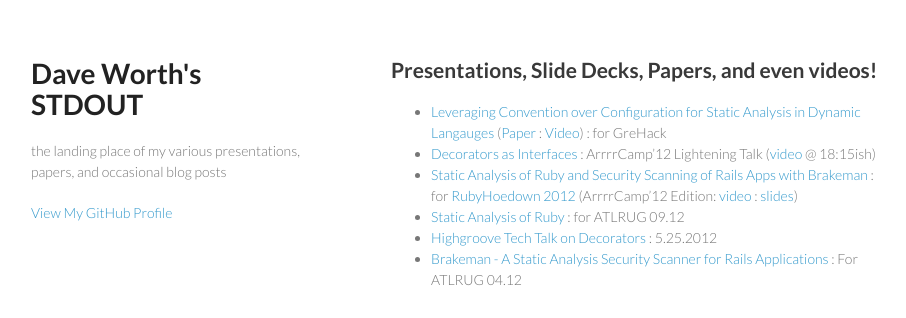
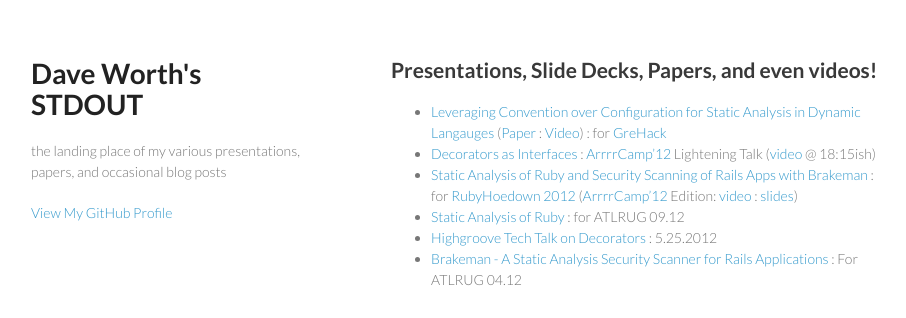
Before and after one commit to daveworth/daveworth.github.com, a Jekyll site: the page built from index.md, in a window 1280 px wide. Shown: the top 318 px of the page, without its empty margins (179-1085 px from the left). Built offline with Jekyll 4.4.1, drawn with Linux system fonts in a browser that asks for light colours; some of the changed lines change nothing that is shown.

Commit message:
add links

```diff
--- a/index.md
+++ b/index.md
@@ -1,9 +1,9 @@
 ---
 layout: default
 ---
-* [Leveraging Convention over Configuration for Static Analysis in Dynamic Langauges](http://ensiwiki.ensimag.fr/images/7/70/GreHack-2012-talk-David_Worth_and_Justin_Collins-Leveraging_Convention_over_Configuration_for_Static_Analysis_in_Dynamic_Languages.pdf) ([Paper](http://ensiwiki.ensimag.fr/images/c/c5/GreHack-2012-Leveraging_Convention_over_Configuration_for_Static_Analysis_in_Dynamic_Languages.pdf) : [Video](http://www.youtube.com/watch?feature=player_embedded&v=tHUxZbNktxg)) : for GreHack
-* [Decorators as Interfaces](http://daveworth.github.com/ArrrrCamp_2012-DecoratorsAsInterfaces) : ArrrrCamp'12 Lightening Talk ([video](http://vimeo.com/groups/arrrrcamp/videos/51898787) @ 18:15ish)
-* [Static Analysis of Ruby and Security Scanning of Rails Apps with Brakeman](http://daveworth.github.com/RubyHoedown_2012-StaticAnalysisAndSecurityAnalysisWithBrakeman) : for [RubyHoedown 2012](http://rubyhoedown.com/) (ArrrrCamp'12 Edition: [video](http://vimeo.com/groups/arrrrcamp/videos/51635385) : [slides](http://daveworth.github.com/ArrrrCamp_2012-StaticAnalysisAndSecurityAnalysisWithBrakeman/))
+* [Leveraging Convention over Configuration for Static Analysis in Dynamic Langauges](http://ensiwiki.ensimag.fr/images/7/70/GreHack-2012-talk-David_Worth_and_Justin_Collins-Leveraging_Convention_over_Configuration_for_Static_Analysis_in_Dynamic_Languages.pdf) ([Paper](http://ensiwiki.ensimag.fr/images/c/c5/GreHack-2012-Leveraging_Convention_over_Configuration_for_Static_Analysis_in_Dynamic_Languages.pdf) : [Video](http://www.youtube.com/watch?feature=player_embedded&v=tHUxZbNktxg)) : for [GreHack](http://grehack.org/en/)
+* [Decorators as Interfaces](http://daveworth.github.com/ArrrrCamp_2012-DecoratorsAsInterfaces) : [ArrrrCamp'12](http://2012.arrrrcamp.be/) Lightening Talk ([video](http://vimeo.com/groups/arrrrcamp/videos/51898787) @ 18:15ish)
+* [Static Analysis of Ruby and Security Scanning of Rails Apps with Brakeman](http://daveworth.github.com/RubyHoedown_2012-StaticAnalysisAndSecurityAnalysisWithBrakeman) : for [RubyHoedown 2012](http://rubyhoedown.com/) ([ArrrrCamp'12](http://2012.arrrrcamp.be/) Edition: [video](http://vimeo.com/groups/arrrrcamp/videos/51635385) : [slides](http://daveworth.github.com/ArrrrCamp_2012-StaticAnalysisAndSecurityAnalysisWithBrakeman/))
 * [Static Analysis of Ruby](http://daveworth.github.com/ATLRUG_07_2012-StaticAnalysisRuby/) : for ATLRUG 09.12
 * [Highgroove Tech Talk on Decorators](http://daveworth.github.com/5-25-2012-Highgroove-Tech-Talk---Decorators/) :  5.25.2012
 * [Brakeman - A Static Analysis Security Scanner for Rails Applications](http://daveworth.github.com/ATLRUG_04_2012-BrakemanPresentation/) : For ATLRUG 04.12
```
